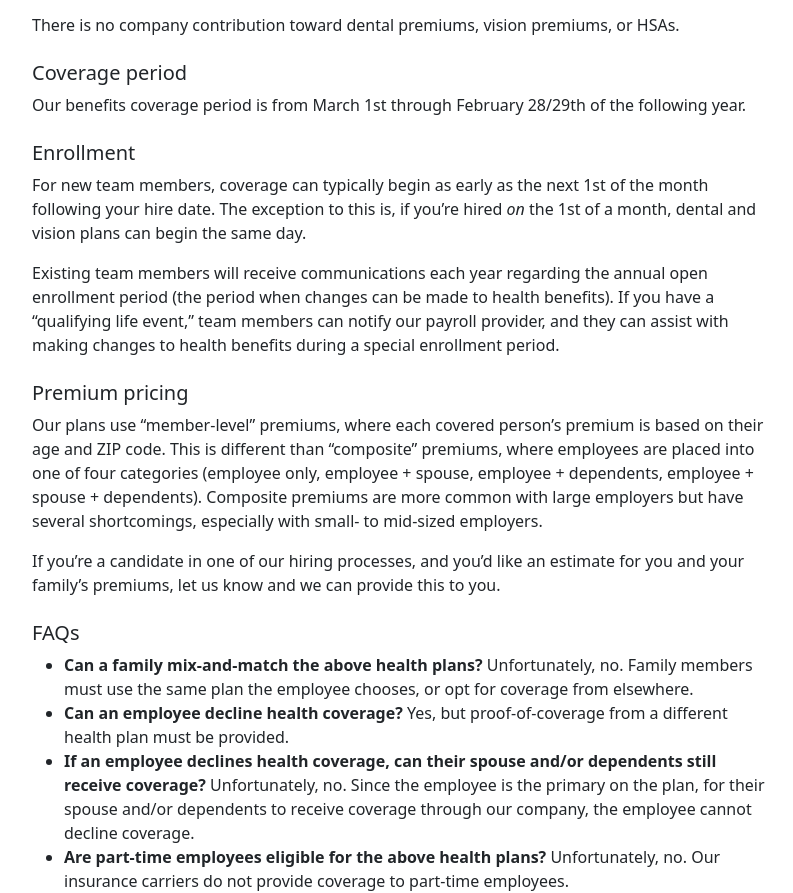
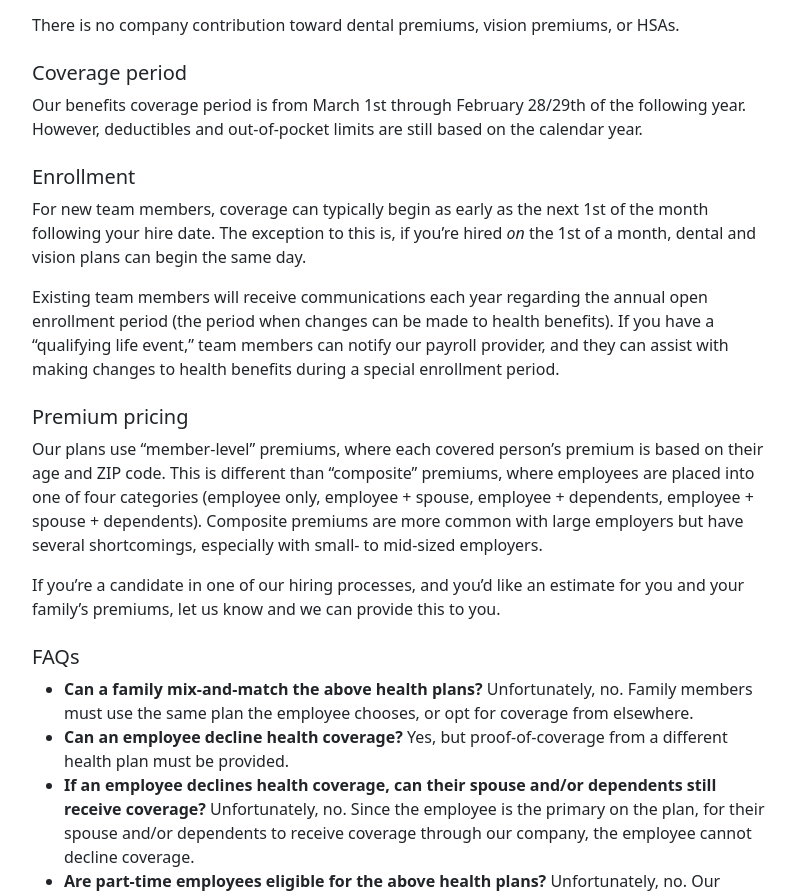
Before and after one commit to sparksuite/employee-handbook, a website: page benefits/health.html in a window 1280 px wide. Shown: the part 1090-1983 px from the top of the page, without its empty margins (236-1029 px from the left). Drawn offline with nearby package versions, Linux system fonts and the light colour scheme.

Commit message:
Add note about deductibles & out-of-pocket limits

```diff
--- a/benefits/health.html
+++ b/benefits/health.html
@@ -146,7 +146,10 @@
 
 					<h3 class="pt-2 h5">Coverage period</h3>
 
-					<p>Our benefits coverage period is from March 1st through February 28/29th of the following year.</p>
+					<p>
+						Our benefits coverage period is from March 1st through February 28/29th of the following year. However,
+						deductibles and out-of-pocket limits are still based on the calendar year.
+					</p>
 
 					<h3 class="pt-2 h5">Enrollment</h3>
 
```
